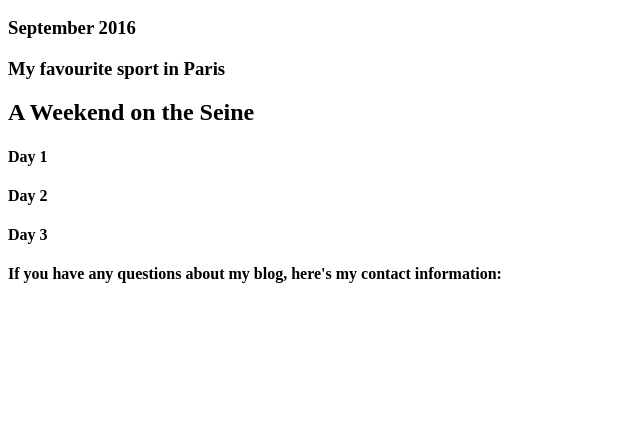
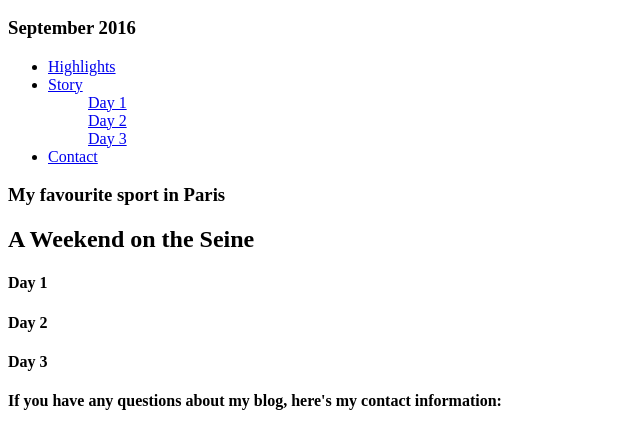
Before and after one commit to SansDeltarune/Paris, a plain HTML site: page index.html in a window 1280 px wide. Shown: the part 110-558 px from the top of the page, without its empty margins (0-640 px from the left). Drawn offline with Linux system fonts and the light colour scheme.

Commit message:
added days

```diff
--- a/index.html
+++ b/index.html
@@ -8,12 +8,20 @@
     <h1>My Travels</h1>
     <h2>Paris</h2>
     <h3>September 2016</h3>
-    <nav></nav>
+    <nav><ul>
+      <li><a href="#highlights">Highlights</a></li>
+      <li><a href="#story">Story</a></li>
+      <ol><a href="#1">Day 1</a></ol>
+      <ol><a href="#2">Day 2</ol>
+      <ol><a href="#3">Day 3</a></ol>
+      <li><a href="#contact">Contact
+      </a></li>
+    </ul></nav>
     <div id="highlights"><h3>My favourite sport in Paris</h3></div>
     <div id="story"><h2>A Weekend on the Seine</h2></div>
-    <h4>Day 1</h4>
-    <h4>Day 2</h4>
-    <h4>Day 3</h4>
+    <div id="1"><h4>Day 1</h4></div>
+    <div id="2"><h4>Day 2</h4></div>
+    <div id="3"><h4>Day 3</h4></div>
     <div id="contact"><h4> If you have any questions about my blog, here's my contact information:</div>
 
 
```
